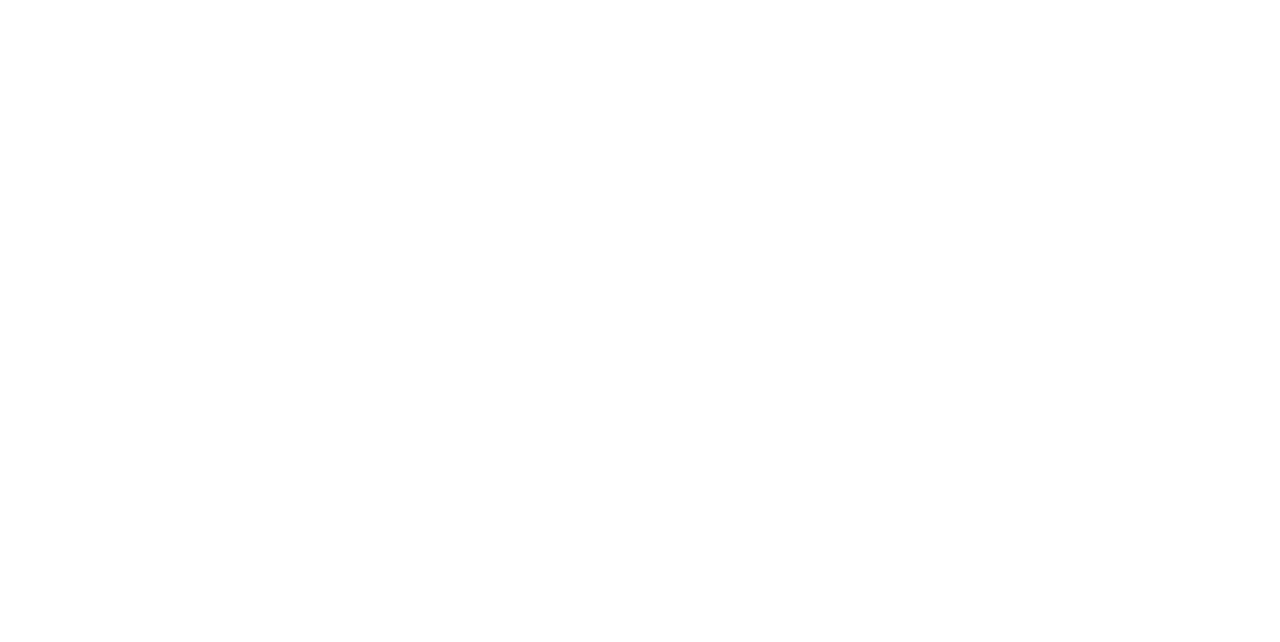
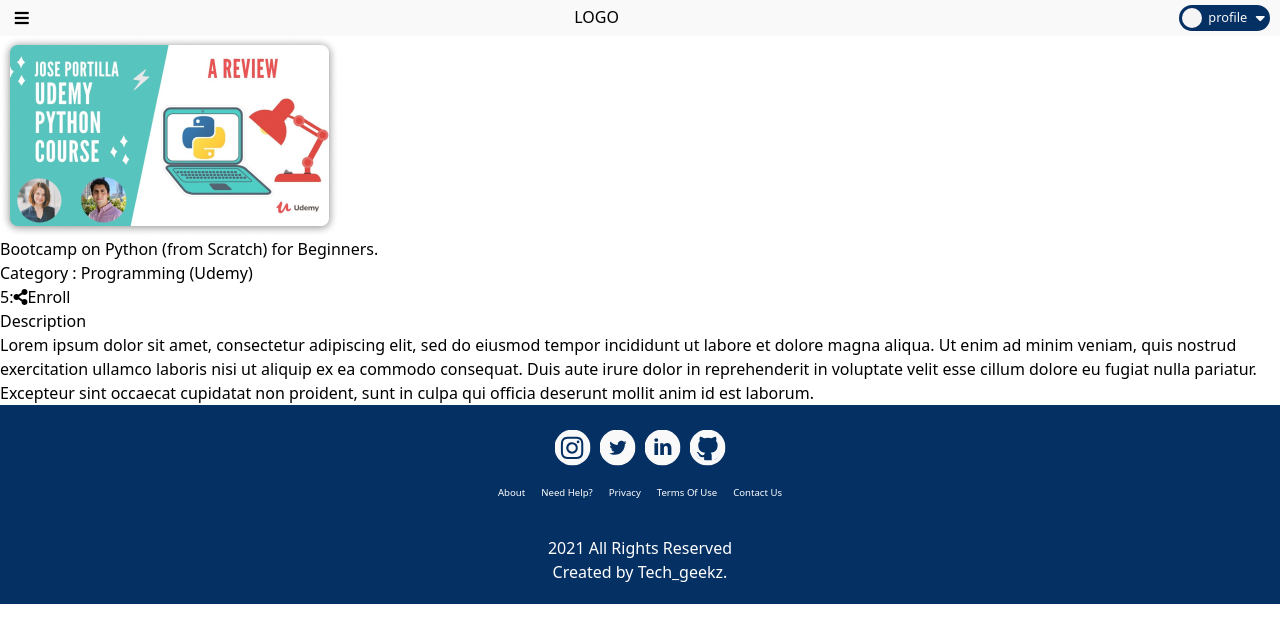
Before and after one commit to dsckiet/tech-geekz-frontend, a React (Create React App) app: page /enroll in a window 1280 px wide. Shown: the top 642 px of the page. Built offline with nearby package versions, Linux system fonts and the light colour scheme.

Commit message:
--Course Enroll--

```diff
--- a/src/App.js
+++ b/src/App.js
@@ -5,6 +5,7 @@
 import progress from "./components/Progress";
 import Qna from "./components/Qna";
 import courses from "./components/Courses";
+import Enroll from "./components/Enroll";
 import { BrowserRouter, Route, Switch } from "react-router-dom";
 
 function App() {
@@ -16,6 +17,7 @@
           <Route exact path="/courses" component={courses} />
           <Route exact path="/progress" component={progress} />
           <Route exact path="/Qna" component={Qna} />
+          <Route exact path="/enroll" component={Enroll} />
         </Switch>
       </BrowserRouter>
     </div>
--- a/src/components/Courses.js
+++ b/src/components/Courses.js
@@ -2,7 +2,9 @@
 import Footer from "./Footer";
 import NavBar from "./NavBar";
 import { useState } from "react";
+import img2 from "./img2.jpg";
 import "./courses.css";
+import { Link } from "react-router-dom";
 
 const Courses = () => {
   const [searchTerm, setSeacrhTerm] = useState("");
@@ -96,6 +98,17 @@
           />
           <i className="fas fa-search fa-md searchicon"></i>
         </div>
+        <div>
+          <div>
+            <img src={img2}></img>
+            <h1>Bootcamp on Python(from Scratch) for Beginners.</h1>
+            <h3>Category : Programming (Udemy)</h3>
+            <button>
+              <Link to="/enroll">Add Course</Link>
+            </button>
+            <span> 5 :</span>
+          </div>
+        </div>
       </div>
       <Footer />
     </>
--- /dev/null
+++ b/src/components/Enroll.js
@@ -0,0 +1,52 @@
+import react from "react";
+import img2 from "./img2.jpg";
+import NavBar from "./NavBar";
+import Footer from "./Footer";
+import { useState } from "react";
+import { Link } from "react-router-dom";
+
+const Enroll = () => {
+  const [isEnroll, setEnroll] = useState(false);
+
+  const handleEnroll = (e) => {
+    setEnroll(!isEnroll);
+  };
+  return (
+    <>
+      <NavBar />
+      <div>
+        <img src={img2}></img>
+        <h1>Bootcamp on Python (from Scratch) for Beginners.</h1>
+        <h3>Category : Programming (Udemy)</h3>
+        <span>5:</span>
+        <i class="fas fa-share-alt"></i>
+        {isEnroll ? (
+          <div>
+            <i class="far fa-check-circle"></i>
+            <span>enrolled</span>
+            <Link to="https://udemy.com">
+              <button>Go to course</button>
+            </Link>
+          </div>
+        ) : (
+          <button onClick={(e) => handleEnroll(e)}>Enroll</button>
+        )}
+      </div>
+      <div>
+        <h1>Description</h1>
+        <p>
+          Lorem ipsum dolor sit amet, consectetur adipiscing elit, sed do
+          eiusmod tempor incididunt ut labore et dolore magna aliqua. Ut enim ad
+          minim veniam, quis nostrud exercitation ullamco laboris nisi ut
+          aliquip ex ea commodo consequat. Duis aute irure dolor in
+          reprehenderit in voluptate velit esse cillum dolore eu fugiat nulla
+          pariatur. Excepteur sint occaecat cupidatat non proident, sunt in
+          culpa qui officia deserunt mollit anim id est laborum.
+        </p>
+      </div>
+      <Footer />
+    </>
+  );
+};
+
+export default Enroll;
```
Also changed, not shown: src/components/img1.jpg (added), src/components/img2.jpg (added).
